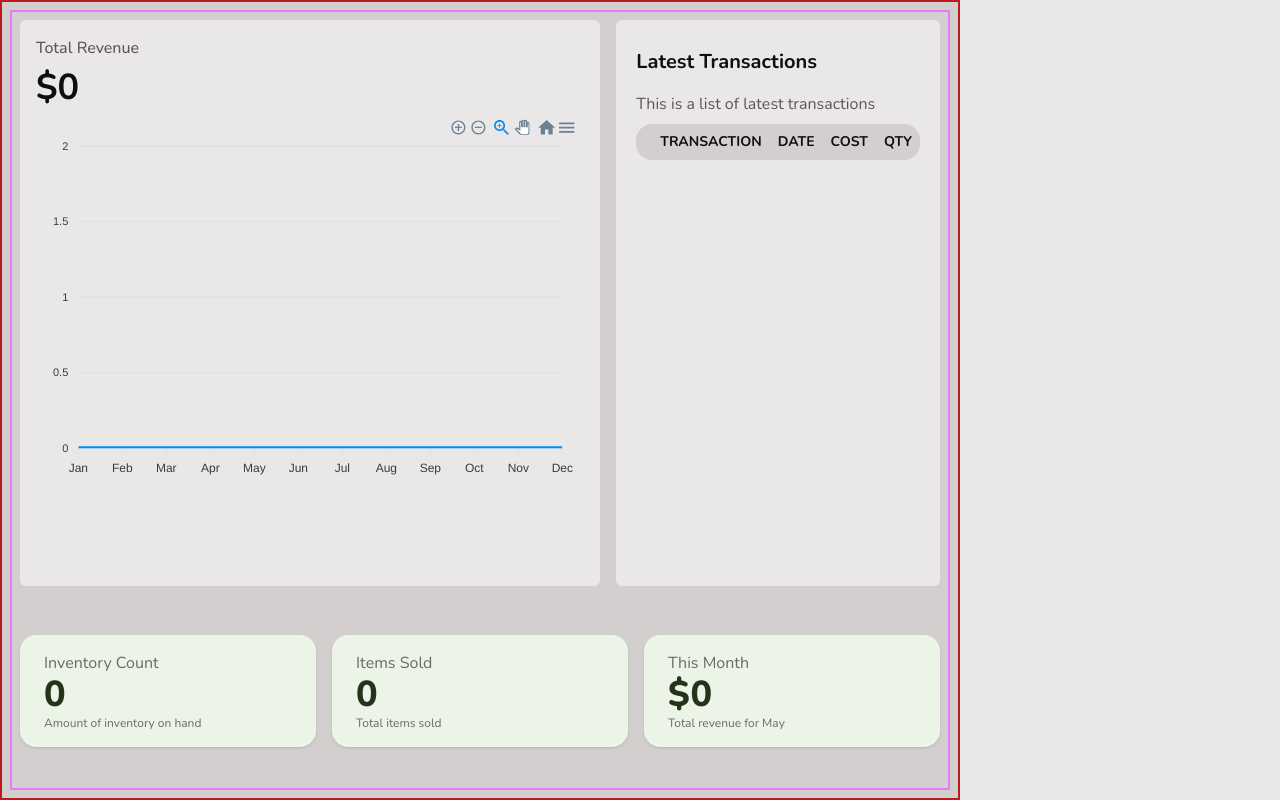
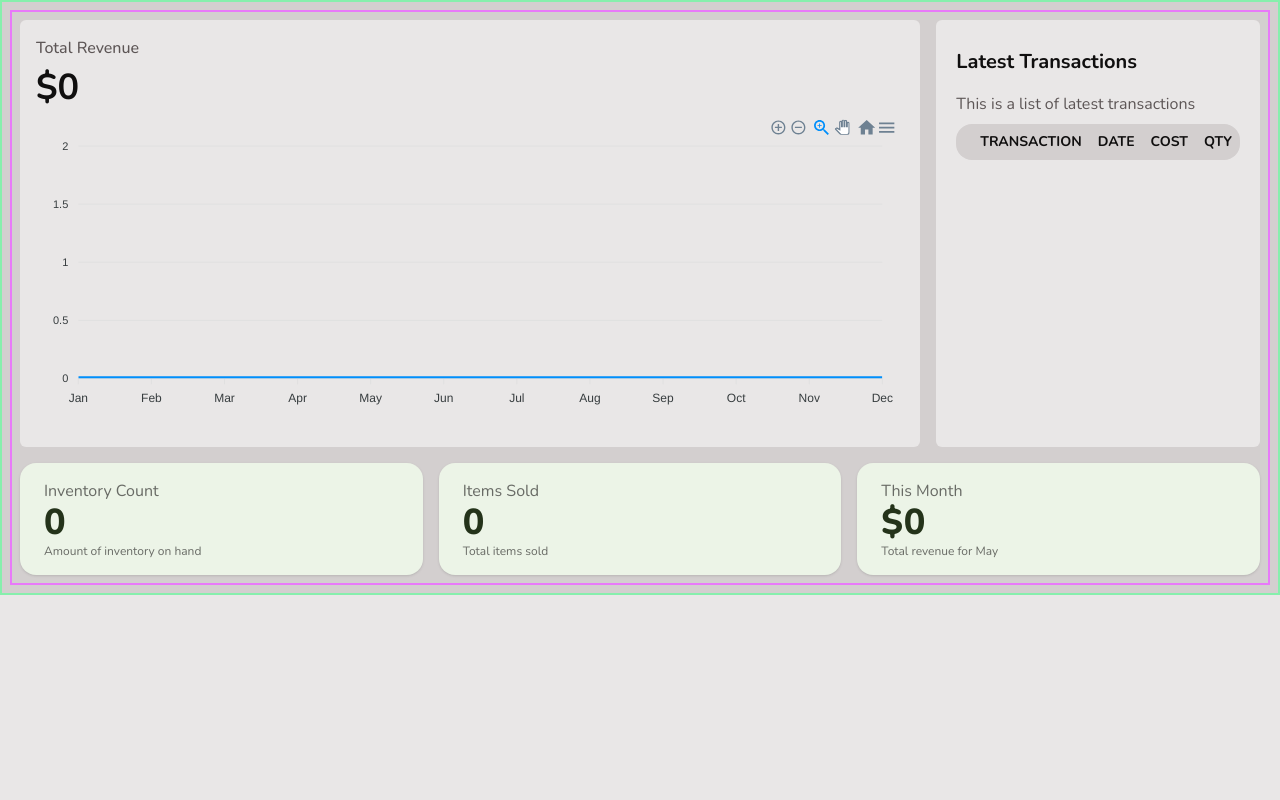
Before and after one commit to brianf4/happy-sales, a React (Vite) app in the folder frontend/: page /dashboard/home in a window 1280 px wide. Built offline with nearby package versions, Linux system fonts and the light colour scheme.

Commit message:
homepage styling fixed

```diff
--- a/frontend/src/App.jsx
+++ b/frontend/src/App.jsx
@@ -16,9 +16,6 @@ import Sales from './pages/Sales'
 import Barcode from './pages/Barcode';
 
 
-
-
-
 function App() {
   //Eventually move most (if not all) state into an object for better organization
   const [soldItems, setSoldItems] = useState([])
@@ -28,7 +25,7 @@ function App() {
   const [camera, setCamera] = useState(false);
   const [orderComplete, setOrderComplete] = useState(false)
   const [showTable, setShowTable] = useState(true)
-  const [graphOptions, setGraphOptions] = React.useState(
+  const [graphOptions, setGraphOptions] = useState(
     {
       chart: {
         type: "area",
--- a/frontend/src/components/Graph.jsx
+++ b/frontend/src/components/Graph.jsx
@@ -15,7 +15,7 @@ function Graph(props) {
           series={props.graphOptions.series}
           type="area"
           width="100%"
-          height="370"
+          height="300"
         />
     </div>
   )
--- a/frontend/src/index.css
+++ b/frontend/src/index.css
@@ -4,10 +4,6 @@
   scroll-behavior: smooth;
 }
 
-html, body {
+html, body, #root {
   height: 100%;
 }
-
-#root {
-  height: 100%;
-}
--- a/frontend/src/pages/Dashboard.jsx
+++ b/frontend/src/pages/Dashboard.jsx
@@ -40,10 +40,10 @@ function Dashboard(props) {
             </div>
           </div>
           {/* Page content here */}
-          <div className="flex">
-            <div className="border-2 border-violet-600 w-1/4">
+          <div className="h-full">
+            {/* <div className="border-2 border-violet-600 w-1/4">
               <h1>Where is my stuff and why is it not being show. Let's find out</h1>
-            </div>
+            </div> */}
             <Outlet />
           </div>
 
--- a/frontend/src/pages/Home.jsx
+++ b/frontend/src/pages/Home.jsx
@@ -32,11 +32,9 @@ function Home(props) {
   })
 
   return (
-    <div className="home-container bg-base-200 border-2 border-red-700 p-2 h-full w-3/4">
+    <div className="home-container bg-base-200 border-2 border-green-300 p-2 w-full">
 
-      <div className="flex h-full">
-
-
+      <div>
         <div className="border-2 border-fuchsia-400 w-full">
           <section className="flex flex-col xl:flex-row xl:gap-x-4 rounded-md p-2 gap-y-4 h-3/4">
             <Graph
```
